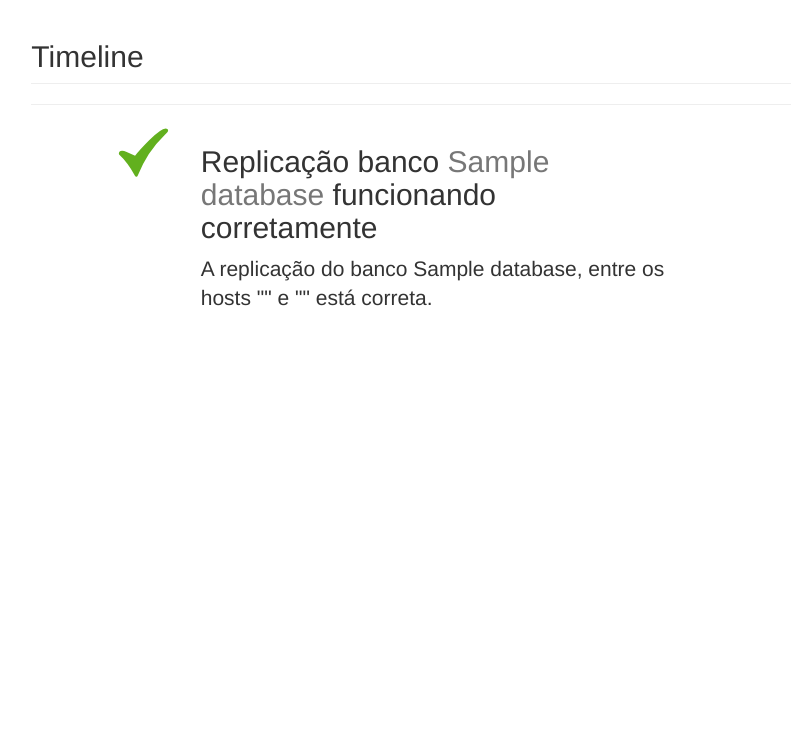
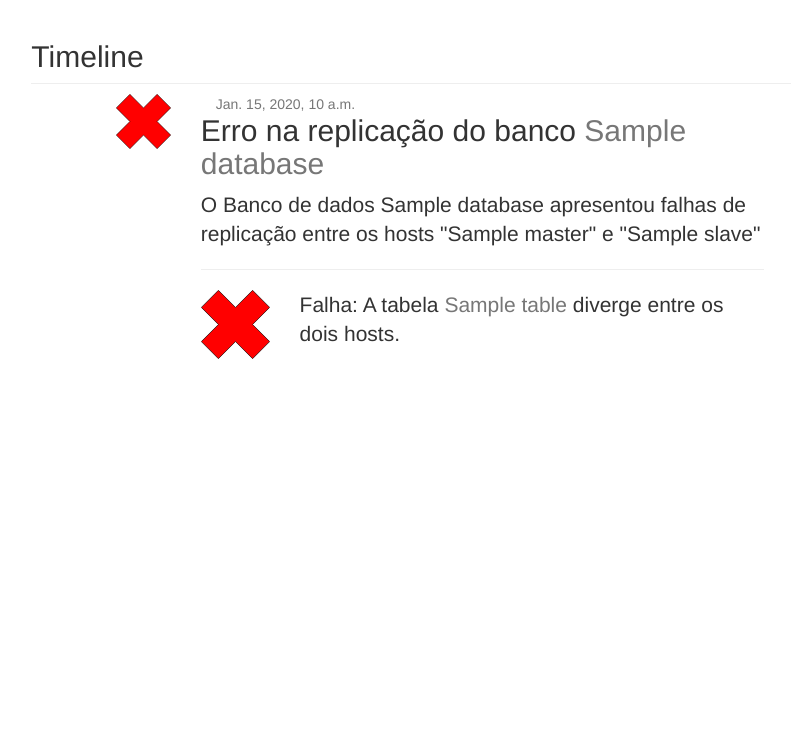
Before and after one commit to TracyWebTech/dbcmonitor, a Django app: template dbcmonitor/monitor/templates/monitor.html in a window 1280 px wide. Shown: the part 50-800 px from the top of the page, without its empty margins (222-1013 px from the left). Run offline with Django 3.2, Linux system fonts and the light colour scheme; tables that the repository leaves empty hold one stand-in row (values such as "Sample post"); the template is opened without the code that fills it: values that come from a table or form of the project are taken from there, most other values are stand-ins (such as "Sample title", 1, 10 or a date in 2020); some libraries are stand-ins or nearby versions.

Commit message:
Database timeline. Closes #8
Timeline with database and table status.
If some table in a database fail, the database status
is fail.

Signed-off-by: Alexandre Barbosa <alexandreab@live.com>

```diff
--- a/dbcmonitor/monitor/models.py
+++ b/dbcmonitor/monitor/models.py
@@ -48,6 +48,7 @@
 class Table(models.Model):
     database = models.ForeignKey('Database')
     name = models.CharField(max_length=20)
+    last_status = models.CharField(max_length=15)
 
     def __str__(self):
         return self.name
--- a/dbcmonitor/monitor/templates/monitor.html
+++ b/dbcmonitor/monitor/templates/monitor.html
@@ -7,52 +7,65 @@
 {% block main-content %}
 <h2 class="sub-header">Timeline</h2>
 
-{% for table in tables %}
-    <hr class="featurette-divider">
+{% for database in databases %}
     <div class="row featurette">
         <div class="col-md-1 col-md-push-1">
-          {% if table.status == "FAIL" %}
+          {% if database.status == "FAIL" %}
             <img data-holder-rendered="true" class="featurette-image img-responsive center-block" src="/static/img/checkErro.svg" alt="100x100">
           {% else %}
             <img data-holder-rendered="true" class="featurette-image img-responsive center-block" src="/static/img/primary-button-ok.svg" alt="100x100">
           {% endif %}
-          <br />
-          <span class="text-muted">{{ table.date }}</span>
         </div>
-        <div class="col-md-6 col-md-push-1">
-          {% if table.status == "FAIL" %}
-            <h2 class="featurette-heading">Erro na replicação do banco <span class="text-muted">{{ table.database }}</span></h2>
+
+
+        <div class="col-md-7 col-md-push-1">
+          <div class="col-md-5">
+            <span class="text-muted">{{ database.date }}</span>
+          </div>
+
+          {% if database.status == "FAIL" %}
+            <h2 class="featurette-heading">Erro na replicação do banco <span class="text-muted">{{ database.name }}</span></h2>
             <p class="lead">
-              O Banco de dados {{ table.database }} apresentou falhas de replicação entre os hosts "{{ table.master }}" e "{{ table.slave }}"
-              Falha: A tabela {{ table.name }} diverge entre os dois hosts.
+              O Banco de dados {{ database.name }} apresentou falhas de replicação entre os hosts "{{ database.master }}" e "{{ database.slave }}"
             </p>
           {% else %}
             <h2 class="featurette-heading">Replicação banco <span class="text-muted">{{ table.database }}</span> funcionando corretamente</h2>
             <p class="lead">
-              A replicação do banco {{ table.database }}, entre os hosts "{{ table.master }}" e "{{ table.slave }}" está correta.
+              A replicação do banco {{ database.name }}, entre os hosts "{{ database.master }}" e "{{ database.slave }}" está correta.
             </p>
           {% endif %}
+  {% if database.status == "FAIL" %}
+    {% for table in database.tables %}
+
+      <hr class="featurette-divider">
+      <div class="row featurette">
+          <div class="col-md-2">
+            {% if table.status == "FAIL" %}
+              <img data-holder-rendered="true" class="featurette-image img-responsive center-block" src="/static/img/checkErro.svg" alt="100x100">
+            {% else %}
+              <img data-holder-rendered="true" class="featurette-image img-responsive center-block" src="/static/img/primary-button-ok.svg" alt="100x100">
+            {% endif %}
+          </div>
+
+          <div class="col-md-10">
+            {% if table.status == "FAIL" %}
+              <p class="lead">
+                Falha: A tabela <span class="text-muted">{{ table.name }}</span> diverge entre os dois hosts.
+              </p>
+            {% else %}
+              <p class="lead">
+                Replicação da tabela <span class="text-muted">{{ table.name }}</span> funcionando corretamente.
+              </p>
+            {% endif %}
+          </div>
+      </div>
+
+    {% endfor %}
+  {% endif %}
+
         </div>
     </div>
 {% endfor %}
 
-{% for rep in replications %}
-  {% if rep.status == "FAIL" %}
-    <hr class="featurette-divider">
-    <div class="row featurette">
-        <div class="col-md-1 col-md-push-1">
-          <img data-holder-rendered="true" class="featurette-image img-responsive center-block" src="/static/img/no-connected.png" alt="100x100">
-          <br />
-          <span class="text-muted">{{ rep.date }}</span>
-        </div>
-        <div class="col-md-6 col-md-push-1">
-          <h2 class="featurette-heading">Erro na replicação do banco <span class="text-muted">{{ rep.name }}</span></h2>
-          <p class="lead">
-            O Host "{{ rep.name }}" não está respondendo.
-          </p>
-        </div>
-    </div>
-  {% endif %}
-{% endfor %}
 
 {% endblock %}
```
Also changed, not shown: dbcmonitor/monitor/views.py (+28 -18 lines), dbcmonitor/monitor/migrations/0001_initial.py.
